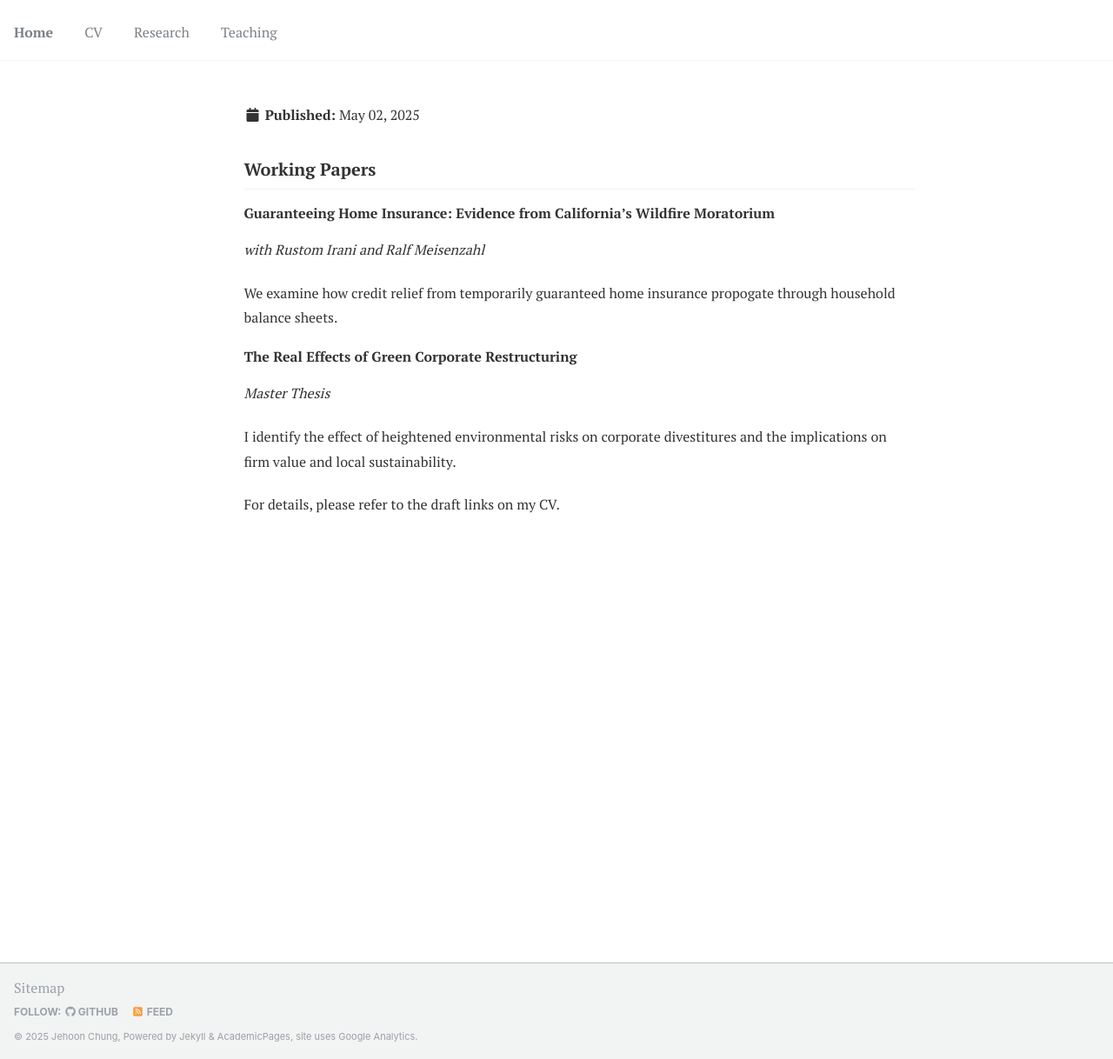
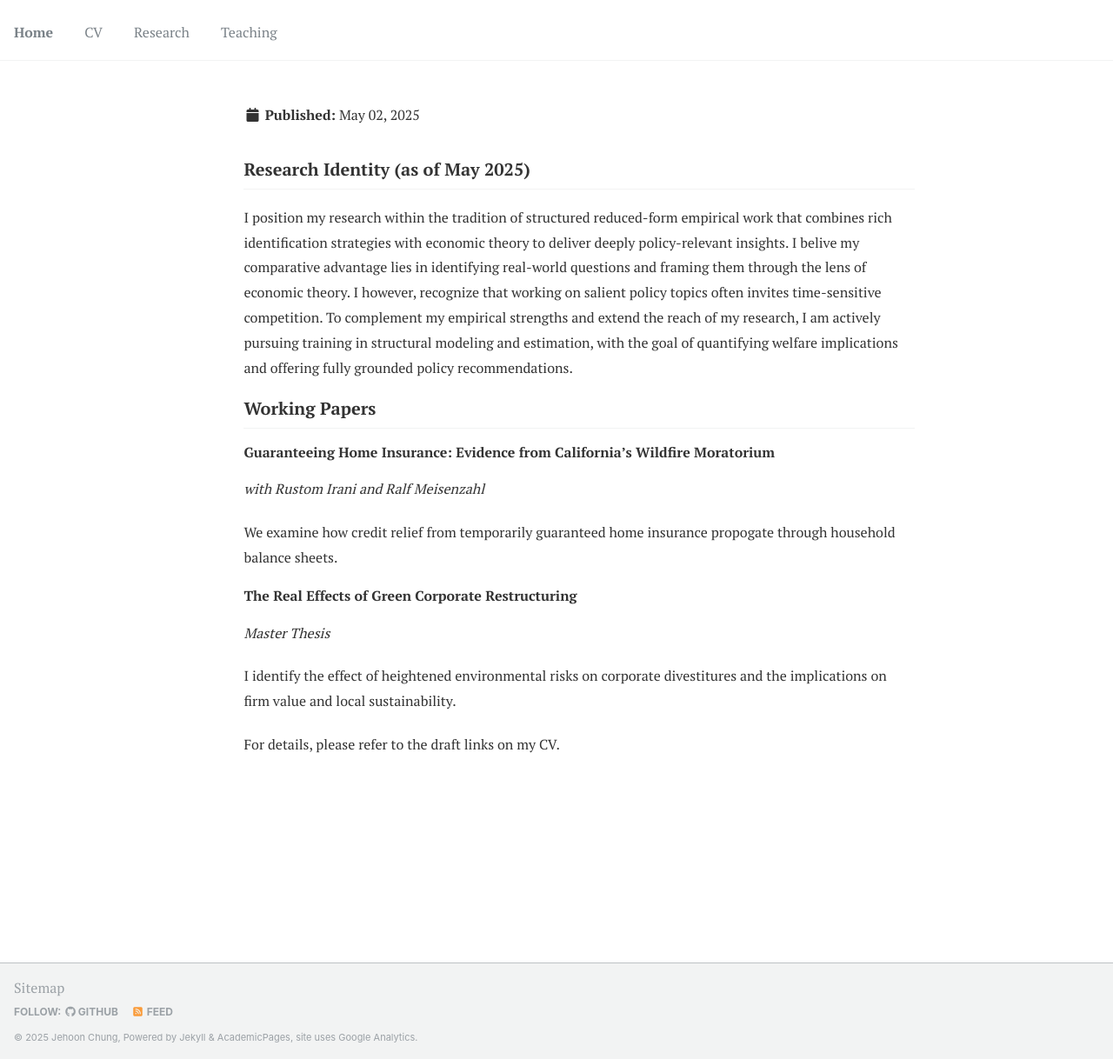
Before and after one commit to JehoonChung/jehoonchung.github.io, a Jekyll site: the page built from _research/research.md, in a window 1280 px wide and 1218 px high. Shown: the whole window at 87% size. Built offline with Jekyll 4.4.1, drawn with Linux system fonts in a browser that asks for light colours.

Commit message:
Update research.md

```diff
--- a/_research/research.md
+++ b/_research/research.md
@@ -5,6 +5,8 @@ mobile_hide_author: true
 collection: research
 permalink: /research/
 ---
+## Research Identity (as of May 2025)
+I position my research within the tradition of structured reduced-form empirical work that combines rich identification strategies with economic theory to deliver deeply policy-relevant insights. I belive my comparative advantage lies in identifying real-world questions and framing them through the lens of economic theory. I however, recognize that working on salient policy topics often invites time-sensitive competition. To complement my empirical strengths and extend the reach of my research, I am actively pursuing training in structural modeling and estimation, with the goal of quantifying welfare implications and offering fully grounded policy recommendations.
 
 ## Working Papers
 
```
